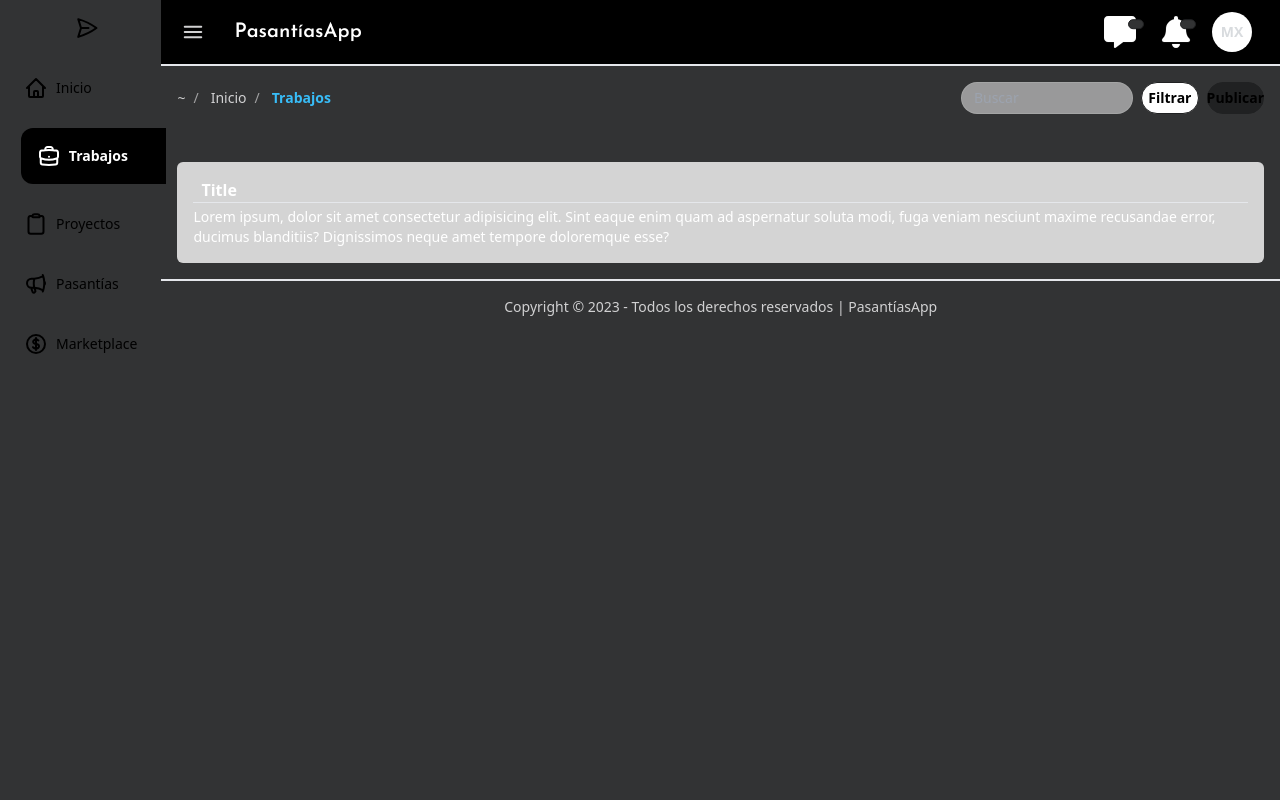
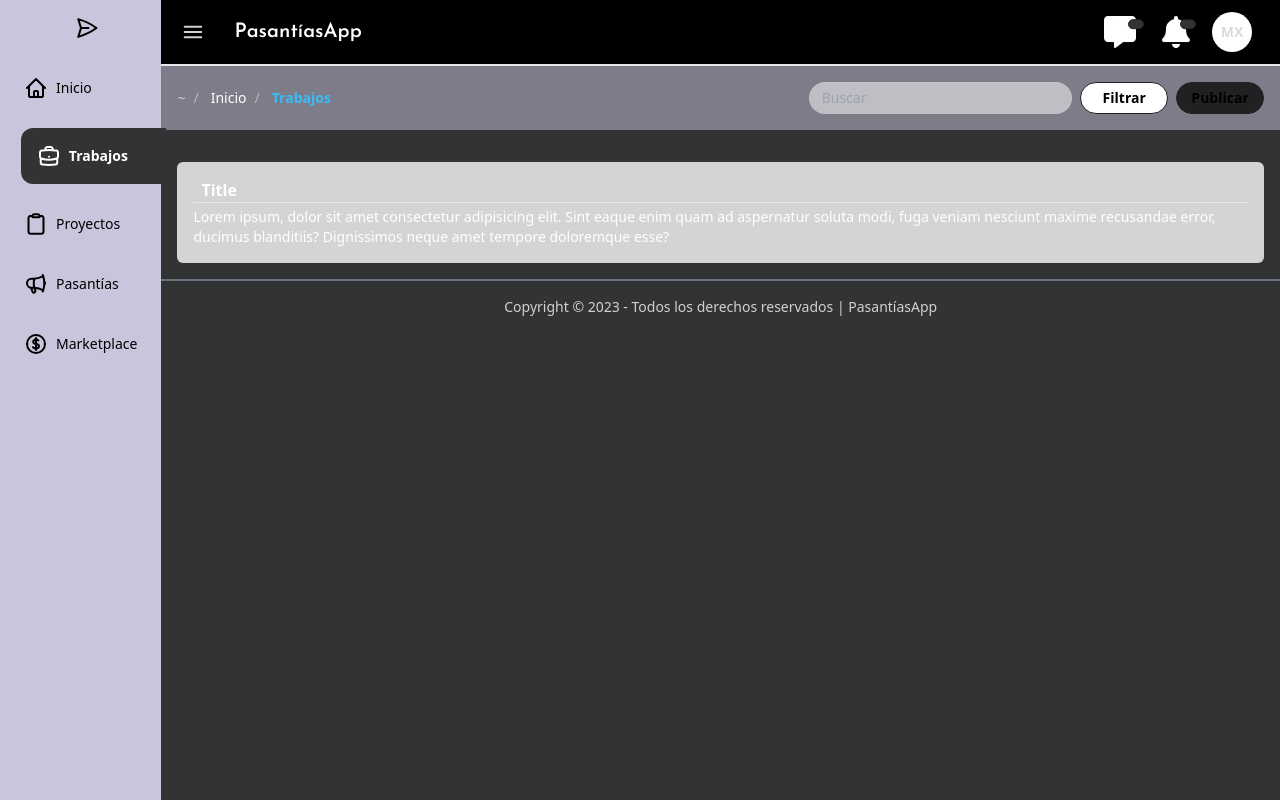
Before and after one commit to esteban-florez/novaship, a Next.js app: page /jobs in a window 1280 px wide. Built offline with nearby package versions, Linux system fonts and the light colour scheme.

Commit message:
Styles now use palette variables

```diff
--- a/app/(main)/layout.tsx
+++ b/app/(main)/layout.tsx
@@ -1,7 +1,7 @@
-import '@/styles/globals.css'
-import Aside from '@/components/layout/Aside'
-import Navbar from '@/components/layout/Navbar'
-import Footer from '@/components/layout/Footer'
+import "@/styles/globals.css"
+import Aside from "@/components/layout/Aside"
+import Navbar from "@/components/layout/Navbar"
+import Footer from "@/components/layout/Footer"
 
 export default function MainLayout({
   children,
@@ -9,11 +9,11 @@ export default function MainLayout({
   children: React.ReactNode
 }) {
   return (
-    <div className="flex min-w-[100vw] flex-row items-start">
+    <div className="flex w-full flex-row items-start">
       <Aside />
       <div className="w-full flex-col">
         <Navbar />
-        <main className="container mx-auto w-full">{children}</main>
+        <main className="w-full">{children}</main>
         <Footer />
       </div>
     </div>
--- a/components/FilterOptions.tsx
+++ b/components/FilterOptions.tsx
@@ -1,8 +1,12 @@
 export default function filterOptions() {
   return (
     <>
-      <button className="btn-sm btn w-1/6 rounded-full bg-white normal-case text-black">Filtrar</button>
-      <button className="btn-sm btn w-1/6 rounded-full bg-light-purple normal-case text-black">Publicar</button>
+      <button className="btn-sm btn w-1/6 rounded-full bg-white normal-case text-black hover:bg-gray-300">
+        Filtrar
+      </button>
+      <button className="btn-sm btn w-1/6 rounded-full bg-light-purple normal-case text-black hover:bg-gray-300">
+        Publicar
+      </button>
     </>
   )
 }
--- a/components/RouteMap.tsx
+++ b/components/RouteMap.tsx
@@ -1,9 +1,9 @@
-'use client'
+"use client"
 
-import { usePathname } from 'next/navigation'
-import Link from 'next/link'
-import styles from '@/styles/RouteMap.module.css'
-import TranslatedRoutes from '@/translations/es'
+import { usePathname } from "next/navigation"
+import Link from "next/link"
+import styles from "@/styles/RouteMap.module.css"
+import TranslatedRoutes from "@/translations/es"
 
 interface Props {
   width: boolean
@@ -13,10 +13,10 @@ export default function RoutePath({ width }: Props) {
   const router = usePathname()
 
   const structuredPath = () => {
-    const routes = router.split('/')
-    const currentRoutes = routes.filter((route) => route !== '')
+    const routes = router.split("/")
+    const currentRoutes = routes.filter((route) => route !== "")
 
-    return ['home', ...currentRoutes]
+    return ["home", ...currentRoutes]
   }
 
   const currentPaths = structuredPath()
@@ -25,7 +25,7 @@ export default function RoutePath({ width }: Props) {
   return (
     <div
       className={`${styles.breadcrumbs} flex ${
-        width ? 'w-full' : 'w-3/6'
+        width ? "w-3/6" : "w-full"
       } items-center justify-start p-4 text-sm`}
     >
       <ul>
@@ -34,9 +34,9 @@ export default function RoutePath({ width }: Props) {
           return (
             <li key={path}>
               <Link
-                href={`/${path === 'home' ? '' : path}`}
+                href={`/${path}`}
                 className={`capitalize no-underline hover:no-underline ${
-                  path === currentPath ? 'font-bold text-sky-400' : ''
+                  path === currentPath ? "font-bold text-sky-400" : "text-white"
                 }`}
               >
                 {TranslatedRoutes({ route: path })}
--- a/components/SearchInput.tsx
+++ b/components/SearchInput.tsx
@@ -3,7 +3,7 @@ export default function SearchInput() {
     <input
       type="text"
       placeholder="Buscar"
-      className="input-bordered input input-sm w-3/6 max-w-xs rounded-full bg-white/50 text-white focus:bg-white"
+      className="input-bordered input input-sm w-3/6 max-w-xs rounded-full bg-white/50 text-white transition-colors hover:bg-white focus:bg-white"
     />
   )
 }
--- a/components/layout/Aside.tsx
+++ b/components/layout/Aside.tsx
@@ -1,13 +1,13 @@
-'use client'
+"use client"
 
-import Link from 'next/link'
-import { usePathname } from 'next/navigation'
+import Link from "next/link"
+import { usePathname } from "next/navigation"
 interface RouteProps {
   path: string
 }
 
 const activeLink =
-  'ms-[0.8rem] w-full rounded-l-xl bg-black py-2 font-bold text-white'
+  "ms-[0.8rem] w-full rounded-l-xl bg-base-100 py-2 font-bold text-white"
 
 export default function Aside() {
   const router = usePathname()
@@ -17,7 +17,7 @@ export default function Aside() {
   }
 
   return (
-    <ul className="menu min-h-screen gap-5 bg-light-purple">
+    <ul className="menu min-h-screen gap-5 bg-primary">
       {/* Page icon */}
       <li className="gap-4 text-black">
         <Link
@@ -41,7 +41,7 @@ export default function Aside() {
         </Link>
       </li>
       {/* Home */}
-      <li className={routeIs({ path: '/' }) ? activeLink : 'text-black'}>
+      <li className={routeIs({ path: "/" }) ? activeLink : "text-black"}>
         <Link href="/">
           <svg
             xmlns="http://www.w3.org/2000/svg"
@@ -61,7 +61,7 @@ export default function Aside() {
         </Link>
       </li>
       {/* Jobs */}
-      <li className={routeIs({ path: '/jobs' }) ? activeLink : 'text-black'}>
+      <li className={routeIs({ path: "/jobs" }) ? activeLink : "text-black"}>
         <Link href="/jobs">
           <svg
             xmlns="http://www.w3.org/2000/svg"
@@ -82,7 +82,7 @@ export default function Aside() {
       </li>
       {/* Projects */}
       <li
-        className={routeIs({ path: '/projects' }) ? activeLink : 'text-black'}
+        className={routeIs({ path: "/projects" }) ? activeLink : "text-black"}
       >
         <Link href="/projects">
           <svg
@@ -104,7 +104,7 @@ export default function Aside() {
       </li>
       {/* Pasantias */}
       <li
-        className={routeIs({ path: '/pasantias' }) ? activeLink : 'text-black'}
+        className={routeIs({ path: "/pasantias" }) ? activeLink : "text-black"}
       >
         <Link href="/">
           <svg
@@ -127,7 +127,7 @@ export default function Aside() {
       {/* Marketplace */}
       <li
         className={
-          routeIs({ path: '/marketplace' }) ? activeLink : 'text-black'
+          routeIs({ path: "/marketplace" }) ? activeLink : "text-black"
         }
       >
         <Link href="/">
--- a/components/layout/Footer.tsx
+++ b/components/layout/Footer.tsx
@@ -1,6 +1,6 @@
 export default function Footer() {
   return (
-    <footer className="footer w-full flex-row border-t-2 border-gray-divisor p-4">
+    <footer className="footer w-full justify-center items-center border-t-2 border-gray-500 p-4">
       <p className="mx-auto">
         Copyright © 2023 - Todos los derechos reservados | PasantíasApp
       </p>
--- a/components/layout/Subnavbar.tsx
+++ b/components/layout/Subnavbar.tsx
@@ -1,6 +1,6 @@
-import RouteMap from '@/components/RouteMap'
-import SearchInput from '@/components/SearchInput'
-import FilterOptions from '@/components/FilterOptions'
+import RouteMap from "@/components/RouteMap"
+import SearchInput from "@/components/SearchInput"
+import FilterOptions from "@/components/FilterOptions"
 
 interface NavbarProps {
   options: boolean
@@ -8,7 +8,7 @@ interface NavbarProps {
 
 export default function Subnavbar({ options }: NavbarProps) {
   return (
-    <section className="flex items-center justify-between">
+    <section className="flex items-center justify-between bg-primary/50">
       <RouteMap width={options} />
       {options && (
         <div className="flex w-3/6 items-center justify-end gap-2 p-4 text-sm">
```
